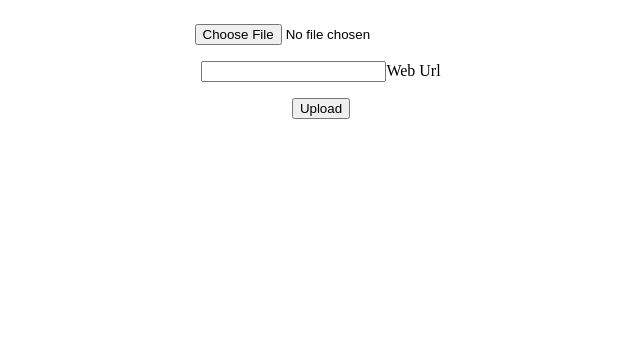
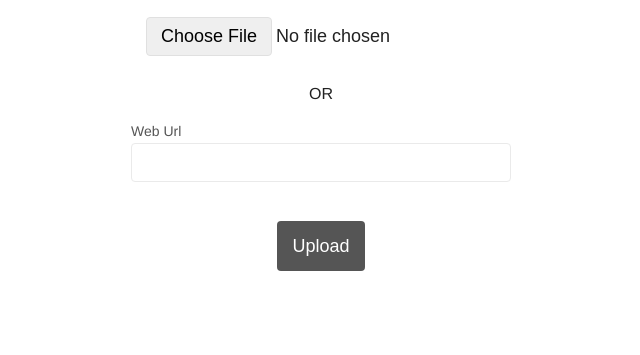
Before and after one commit to aggreff/pdf_generator, a Django app: template customer_app/templates/index.html in a window 1280 px wide. Shown: the top 355 px of the page, without its empty margins (319-959 px from the left). Run offline with Django 3.2, Linux system fonts and the light colour scheme; the template is opened without the code that fills it, so the values that code supplies are empty; parts of the project's set-up code (start-up, migrations or seed data) failed here and were passed over.

Commit message:
add throttling defense, update styles, adjust error handling

```diff
--- /dev/null
+++ b/api/throttles.py
@@ -0,0 +1,5 @@
+from rest_framework.throttling import UserRateThrottle
+
+
+class PdfGenerationThrottle(UserRateThrottle):
+    scope = 'pdf_generation'
--- a/customer_app/templates/index.html
+++ b/customer_app/templates/index.html
@@ -8,18 +8,21 @@
     <title>{% trans "Pdf generator" %}</title>
 </head>
 <body>
-<form>
-    <p>
-        <input id="upload-pdf" type="file"/>
+<form class="form">
+    <input class="input input-upload mb-20" id="upload-pdf" type="file"/>
+    <p class="text-divider mb-20">OR</p>
+    <label class="label" for="web-url">{% trans "Web Url" %}</label>
+    <input class="input input-text" id="web-url" type="text">
+    <p class="text-error mb-20" id="error">
     </p>
-    <p>
-        <label><input id="web-url" type="text">{% trans "Web Url" %}</label>
+
+    <button class="input button" id="upload"><p id="button-text">{% trans "Upload" %}</p>
+        <div id="loader"></div>
+    </button>
+    <p class="text-success mb-20" id="text-success">
+
     </p>
-    <p id="error">
-    </p>
-    <p>
-        <button id="upload">{% trans "Upload" %}</button>
-    </p>
+
 </form>
 </body>
 </html>
--- a/pdf_generator/celery.py
+++ b/pdf_generator/celery.py
@@ -1,13 +1,12 @@
 from __future__ import absolute_import
+
 import os
+
 from celery import Celery
 from django.conf import settings
 
-# set the default Django settings module for the 'celery' program.
 os.environ.setdefault('DJANGO_SETTINGS_MODULE', 'pdf_generator.settings')
 app = Celery('pdf_generator')
 
-# Using a string here means the worker will not have to
-# pickle the object when using Windows.
 app.config_from_object('django.conf:settings')
 app.autodiscover_tasks(lambda: settings.INSTALLED_APPS)
--- a/requirements.txt
+++ b/requirements.txt
@@ -16,9 +16,9 @@ html5lib==1.0.1
 idna==2.8
 kombu==4.2.2
 Markdown==3.0.1
-pdfkit==0.6.1
 Pillow==5.3.0
 pycparser==2.19
+pydash==4.7.4
 Pyphen==0.9.5
 pytz==2018.7
 redis==3.0.1
--- a/static/css/main.css
+++ b/static/css/main.css
@@ -1,11 +1,131 @@
 body {
+    font-family: Helvetica, Arial, sans-serif;
+    color: #222;
+}
+
+p {
+    margin: 0;
+}
+
+.mb-20 {
+    margin-bottom: 20px;
+}
+
+.form {
+    display: flex;
+    flex-direction: column;
+    width: 100%;
+    max-width: 380px;
+    margin: 0 auto;
+}
+
+.label {
+    display: block;
+    font-size: 14px;
+    margin-bottom: 4px;
+    color: #555;
+}
+
+.input {
+    max-width: 100%;
+    padding: 8px 14px;
+    outline: none;
+    font-size: 18px;
+    border: 1px solid transparent;
+    border-radius: 4px;
+    display: block;
+}
+
+.input-text {
+    border-color: #eaeaea;
+}
+
+.input-text:focus,
+.input-text:hover {
+    border-color: #aeaeae;
+}
+
+.input-upload::-webkit-file-upload-button {
+    max-width: 100%;
+    padding: 8px 14px;
+    outline: none;
+    font-size: 18px;
+    border: 1px solid #e0e0e0;
+    border-radius: 4px;
+}
+
+.input-upload:focus::-webkit-file-upload-button,
+.input-upload:active::-webkit-file-upload-button {
+    border-color: #e0e0e0;
+}
+
+.button {
+    display: inline-block;
+    height: 50px;
+    background-color: #555;
+    color: white;
+    max-width: 250px;
+    margin: 0 auto;
+}
+
+.button:focus,
+.button:hover {
+    background-color: #777;
+}
+
+.button:disabled,
+.button[disabled] {
+    border: 1px solid #999999;
+    background-color: #cccccc;
+    color: #666666;
+}
+
+.text-error {
+    font-size: 14px;
+    color: #d1451f;
+    margin-top: 4px;
+    height: 15px;
+}
+
+.text-success {
+    margin-top: 50px;
+    font-size: 14px;
+    color: green;
+    height: 15px;
+}
+
+.text-divider {
     text-align: center;
 }
 
-form {
-    display: inline-block;
+#loader {
+    display: none;
+    border: 8px solid #666666;
+    border-radius: 50%;
+    border-top: 8px solid #999999;
+    width: 30px;
+    height: 30px;
+    margin-top: -7px;
+    margin-left: 3px;
+    -webkit-animation: spin 2s linear infinite;
+    animation: spin 2s linear infinite;
 }
 
-#error{
-    color: red;
+/* Safari */
+@-webkit-keyframes spin {
+    0% {
+        -webkit-transform: rotate(0deg);
+    }
+    100% {
+        -webkit-transform: rotate(360deg);
+    }
 }
+
+@keyframes spin {
+    0% {
+        transform: rotate(0deg);
+    }
+    100% {
+        transform: rotate(360deg);
+    }
+}
```
Also changed, not shown: api/helpers/generate_pdf_task.py (+8 -3 lines), api/serializers/pdf_form_serializer.py (+5 -3 lines), api/utils/files.py (+7 -2 lines), api/views/pdf.py (+7 -3 lines), api/views/pdf_task_checker.py (+9 -2 lines), common/tasks.py (+26 -4 lines), pdf_generator/settings.py (+7 -0 lines), static/js/form.js (+40 -9 lines), 2 other files.
